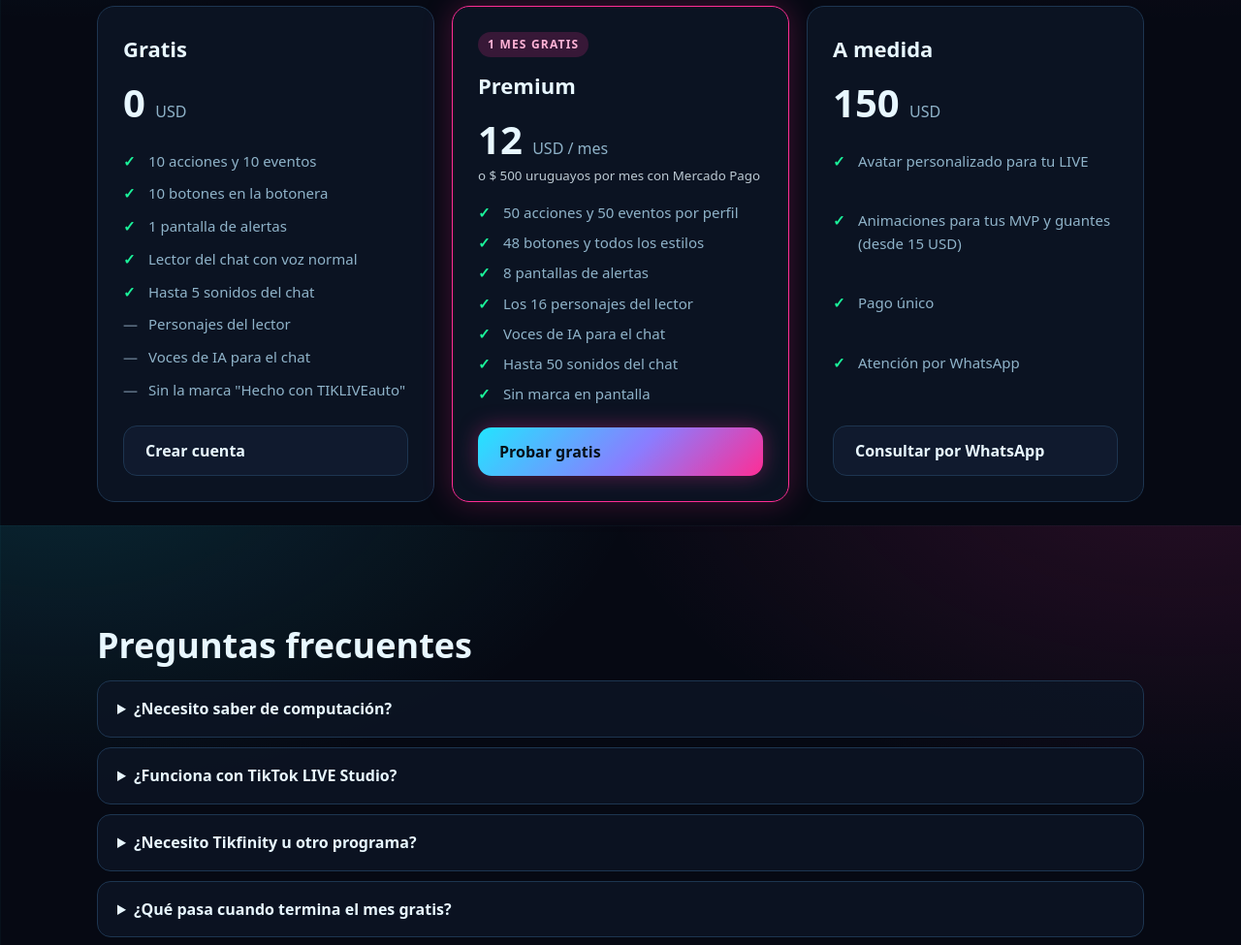
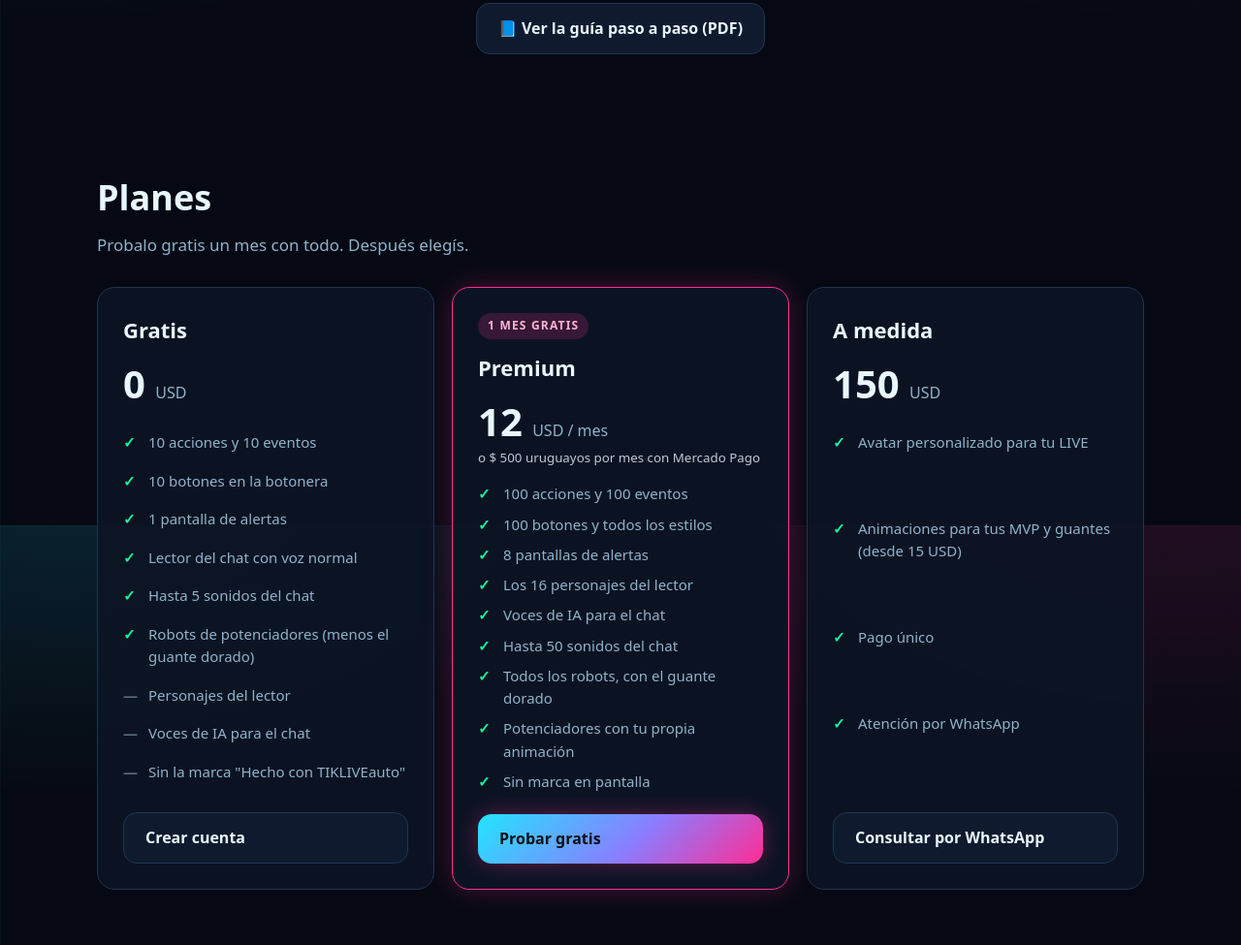
Before and after one commit to agrogrowshopuy-eng/tikliveauto, a plain HTML site: page index.html in a window 1280 px wide. Shown: the part 2658-3633 px from the top of the page at 97% size. Drawn offline with Linux system fonts and the light colour scheme.

Commit message:
Add files via upload

```diff
--- a/index.html
+++ b/index.html
@@ -48,6 +48,10 @@
         <div class="tarjeta"><div class="ico">🎙️</div><h3>Cambio de voz</h3><p>Tu micrófono con efectos en vivo, estilo Voicemeeter. Compatible con consolas como la Yamaha AG06.</p></div>
         <div class="tarjeta"><div class="ico">🖼️</div><h3>Tu marca en pantalla</h3><p>Un marco con tu logo o el de tu empresa, siempre visible en el LIVE.</p></div>
         <div class="tarjeta"><div class="ico">👥</div><h3>Vos decidís quién</h3><p>Lector y sonidos solo para seguidores, miembros de tu equipo desde cierto nivel o moderadores.</p></div>
+        <div class="tarjeta"><div class="ico">🥊</div><h3>Potenciadores de batalla</h3><p>Cuando en una batalla tiran un guante, neblina, martillo, x2 o x3, la animación sale sola. No hay que configurar nada.</p></div>
+        <div class="tarjeta"><div class="ico">🤖</div><h3>11 robots incluidos</h3><p>Una animación con fondo transparente y sonido para cada potenciador, lista para usar. Snipe e impulso musical, a un toque.</p></div>
+        <div class="tarjeta"><div class="ico">🔈</div><h3>Sonido directo</h3><p>En batallas y vivos en conjunto, todo suena por la PC: fuerte y parejo, igual que la música.</p></div>
+        <div class="tarjeta"><div class="ico">📘</div><h3>Guía paso a paso</h3><p>Un PDF con capturas para empezar desde cero, y la ayuda completa adentro del programa.</p></div>
         <div class="tarjeta"><div class="ico">⚡</div><h3>Simple y liviano</h3><p>Se instala en un minuto, trae todo incluido y se actualiza solo. Un solo link en LIVE Studio.</p></div>
       </div>
     </div>
@@ -92,6 +96,7 @@
             <li>1 pantalla de alertas</li>
             <li>Lector del chat con voz normal</li>
             <li>Hasta 5 sonidos del chat</li>
+            <li>Robots de potenciadores (menos el guante dorado)</li>
             <li class="no">Personajes del lector</li>
             <li class="no">Voces de IA para el chat</li>
             <li class="no">Sin la marca "Hecho con TIKLIVEauto"</li>
@@ -104,12 +109,14 @@
           <div class="precio">12 <small>USD / mes</small></div>
           <small style="display:block;opacity:.8;margin-top:-6px">o $ 500 uruguayos por mes con Mercado Pago</small>
           <ul>
-            <li>50 acciones y 50 eventos por perfil</li>
-            <li>48 botones y todos los estilos</li>
+            <li>100 acciones y 100 eventos</li>
+            <li>100 botones y todos los estilos</li>
             <li>8 pantallas de alertas</li>
             <li>Los 16 personajes del lector</li>
             <li>Voces de IA para el chat</li>
             <li>Hasta 50 sonidos del chat</li>
+            <li>Todos los robots, con el guante dorado</li>
+            <li>Potenciadores con tu propia animación</li>
             <li>Sin marca en pantalla</li>
           </ul>
           <a class="boton principal" href="cuenta.html?registro=1">Probar gratis</a>
```
Also changed, not shown: 1 other file.
